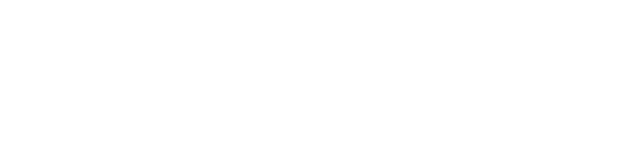
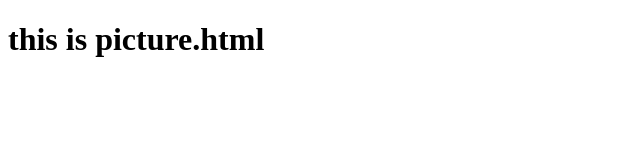
Before and after one commit to xiauchen/SOS, a plain HTML site: page pictures.html in a window 1280 px wide. Shown: the whole page, without its empty margins (0-640 px from the left). Drawn offline with Linux system fonts and the light colour scheme.

Commit message:
"change pictures.html title"

```diff
--- a/pictures.html
+++ b/pictures.html
@@ -7,8 +7,10 @@
     <title>Document</title>
 </head>
 <body>
+    <h1>this is picture.html</h1>
     <img src="jjjc.jpg" alt=""></img>
     <img src="majhon.jpg" alt=""></img>
     <img src="sdsd.jpg" alt=""></img>
+
 </body>
 </html>
```
Also changed, not shown: 1 other file.
